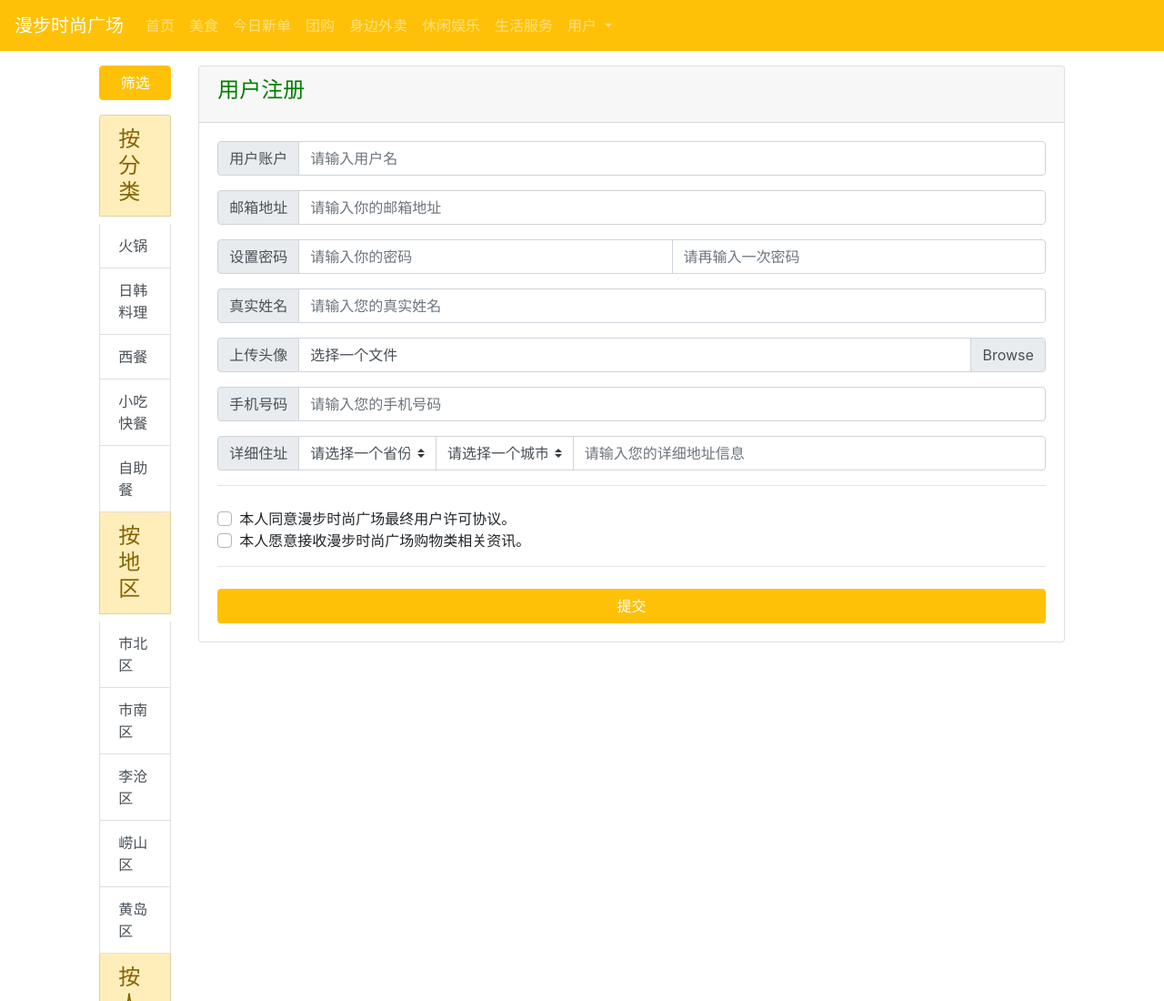
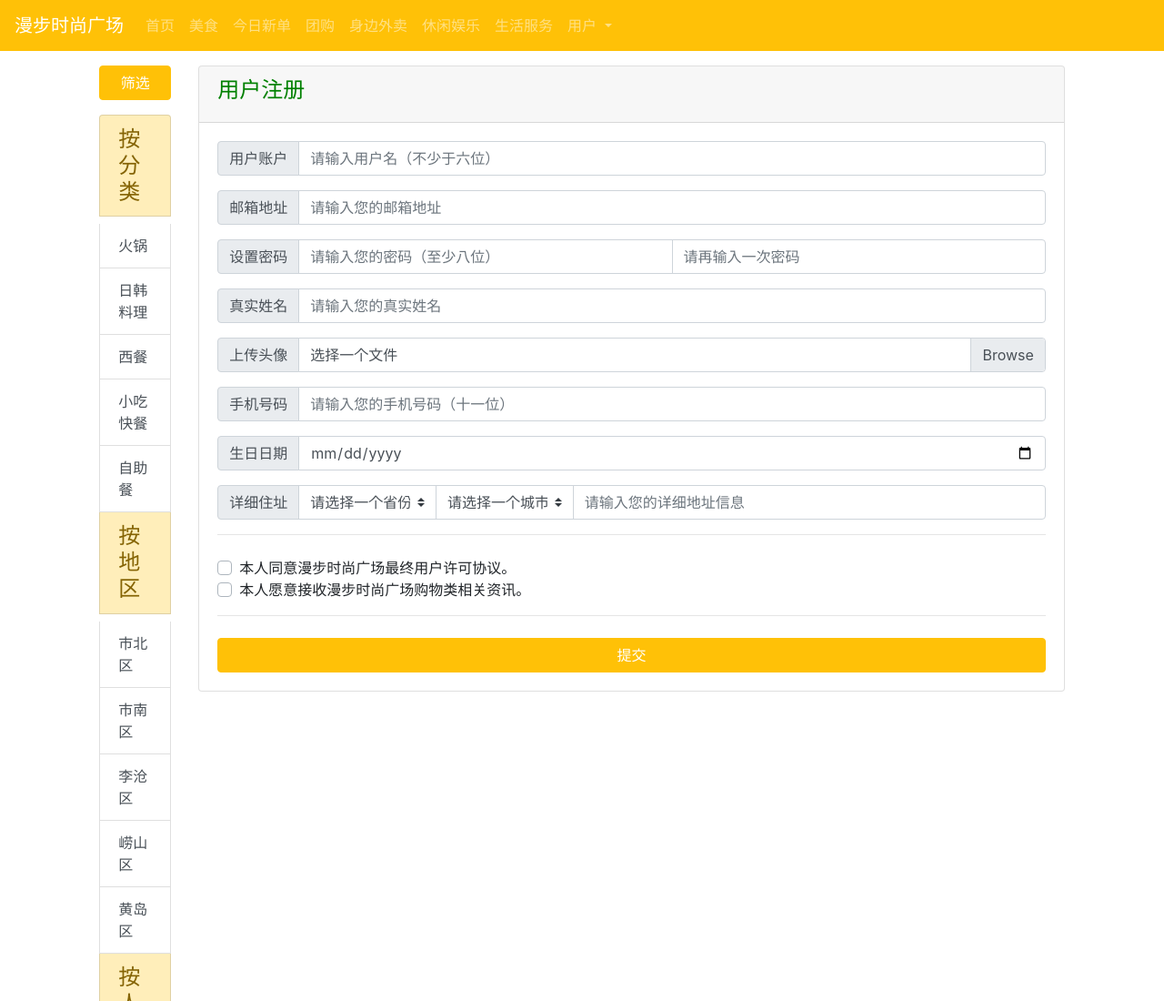
Before and after one commit to bobby285271/mall-site-front, a plain HTML site: page register.html in a window 1280 px wide. Shown: the top 1100 px of the page at 91% size. Drawn offline with Linux system fonts and the light colour scheme.

Commit message:
fix input type

```diff
--- a/register.html
+++ b/register.html
@@ -32,32 +32,32 @@
                             <div class="input-group-prepend">
                                 <span class="input-group-text">用户账户</span>
                             </div>
-                            <input type="text" class="form-control" placeholder="请输入用户名" id="username" name="username"
-                                required="">
+                            <input type="text" minlength=6 class="form-control" placeholder="请输入用户名（不少于六位）"
+                                id="username" name="username" required="">
                         </div>
 
                         <div class="input-group mb-3">
                             <div class="input-group-prepend">
                                 <span class="input-group-text">邮箱地址</span>
                             </div>
-                            <input type="text" class="form-control" placeholder="请输入你的邮箱地址" id="email" name="email"
+                            <input type="email" class="form-control" placeholder="请输入您的邮箱地址" id="email" name="email"
                                 required="">
                         </div>
                         <div class="input-group mb-3">
                             <div class="input-group-prepend">
                                 <span class="input-group-text">设置密码</span>
                             </div>
-                            <input type="password" class="form-control" placeholder="请输入你的密码" id="password1" required=""
-                                name="password1">
-                            <input type="password" class="form-control" placeholder="请再输入一次密码" id="password2" required=""
-                                name="password2">
+                            <input type="password" minlength=8 class="form-control" placeholder="请输入您的密码（至少八位）"
+                                id="password1" required="" name="password1">
+                            <input type="password" minlength=8 class="form-control" placeholder="请再输入一次密码"
+                                id="password2" required="" name="password2">
                         </div>
                         <div class="input-group mb-3">
                             <div class="input-group-prepend">
                                 <span class="input-group-text">真实姓名</span>
                             </div>
-                            <input type="text" class="form-control" placeholder="请输入您的真实姓名" id="realname" name="realname"
-                                required="">
+                            <input type="text" maxlength=50 class="form-control" placeholder="请输入您的真实姓名" id="realname"
+                                name="realname" required="">
                         </div>
 
                         <div class="input-group mb-3">
@@ -65,7 +65,8 @@
                                 <span class="input-group-text">上传头像</span>
                             </div>
                             <div class="custom-file">
-                                <input type="file" class="custom-file-input" id="userimage" name="userimage" required="">
+                                <input type="file" class="custom-file-input" id="userimage" name="userimage"
+                                    required="">
                                 <label class="custom-file-label" for="userimg">选择一个文件</label>
                             </div>
                         </div>
@@ -74,8 +75,16 @@
                             <div class="input-group-prepend">
                                 <span class="input-group-text">手机号码</span>
                             </div>
-                            <input type="text" class="form-control" placeholder="请输入您的手机号码" id="phonenum" name="phonenum"
-                                required="">
+                            <input type="tel" minlength=11 maxlength=11 class="form-control"
+                                placeholder="请输入您的手机号码（十一位）" id="phonenum" name="phonenum" required="">
+                        </div>
+
+                        <div class="input-group mb-3">
+                            <div class="input-group-prepend">
+                                <span class="input-group-text">生日日期</span>
+                            </div>
+                            <input type="date" minlength=11 maxlength=11 class="form-control" id="birthday"
+                                name="birthday" required="">
                         </div>
 
                         <div class="input-group mb-3">
```
